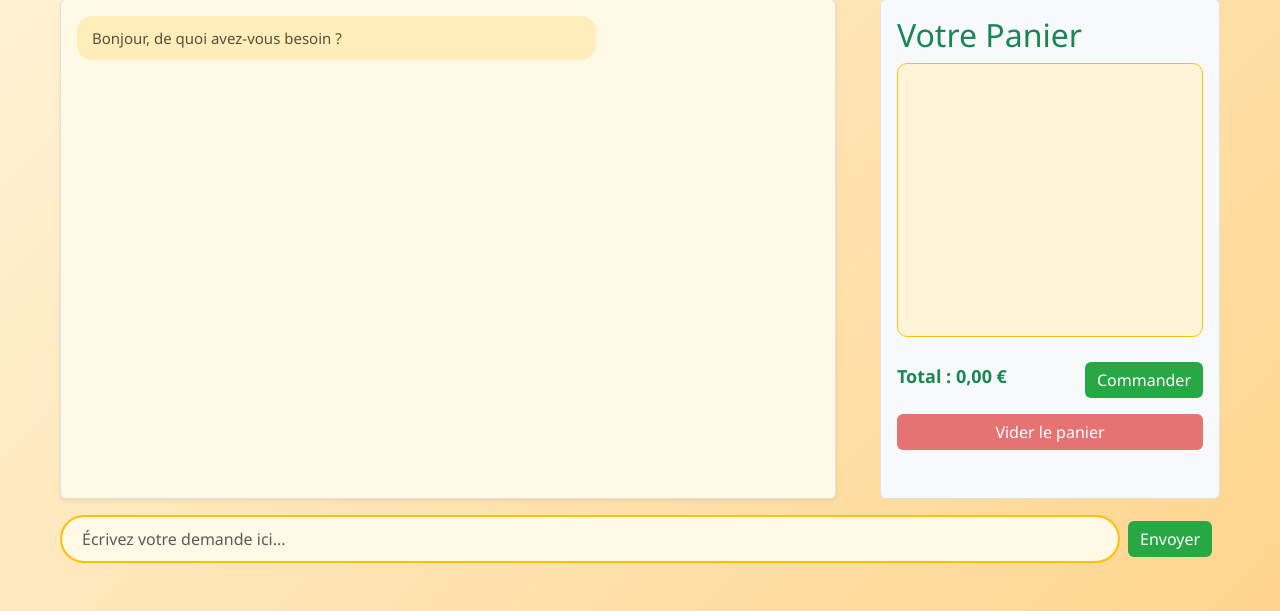
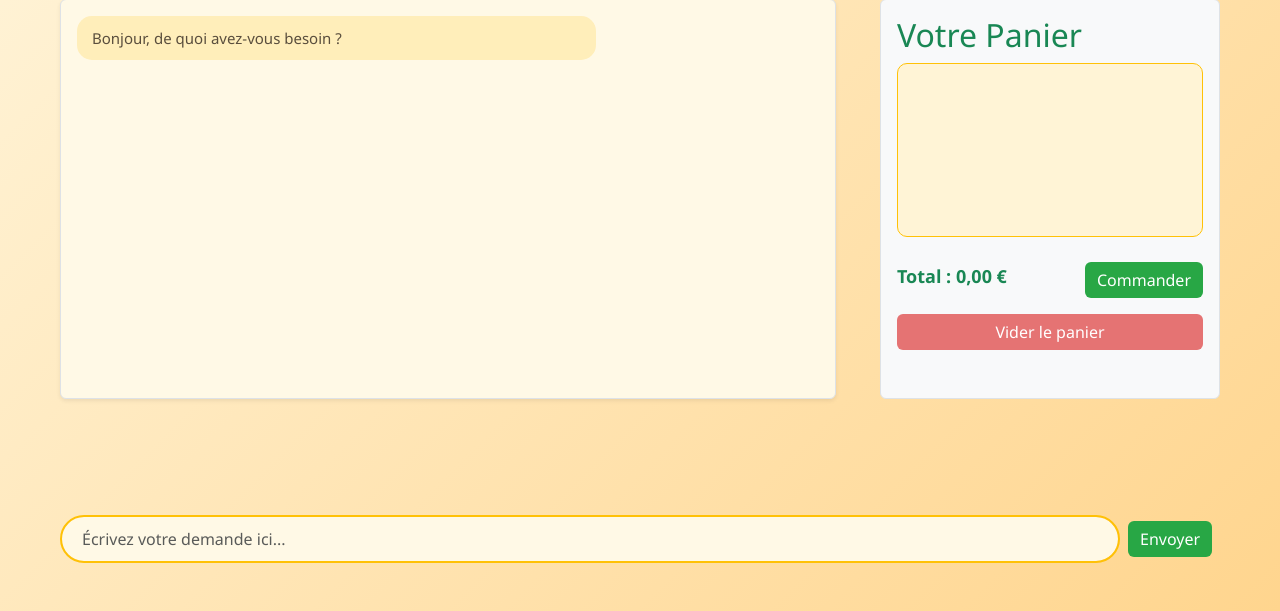
Before and after one commit to Leonelel/Hackaton-X-IA, a Django app: page / in a window 1280 px wide. Shown: the part 320-931 px from the top of the page. Run offline with Django 5.2, Linux system fonts and the light colour scheme; parts of the project's set-up code (start-up, migrations or seed data) failed here and were passed over.

Commit message:
Add files via upload
styles final

```diff
--- a/chat_project/static/styles.css
+++ b/chat_project/static/styles.css
@@ -24,10 +24,20 @@ body {
     padding: 15px;
 }
 
+.mt-1 {
+    margin-top: 0; /* Supprime la marge au-dessus du formulaire */
+    position: relative; /* Position relative au conteneur parent */
+    top: -75px; /* Ajuste la position vers le haut pour coller à la chatbox */
+}
+
+
+
+
+
 /* Chat Display styling */
 .chat-display {
     width: 800px; /* Largeur fixe */
-    height: 500px; /* Hauteur fixe */
+    height: 400px; /* Hauteur fixe */
     overflow-y: auto;
     background-color: #fff9e6; /* Fond jaune très clair */
     border: 2px solid #ffc107; /* Bordure jaune vif */
@@ -141,7 +151,7 @@ button:hover {
 /* Cart Section Styling */
 #cart-section {
     width: 350px; /* Largeur fixe */
-    height: 500px; /* Hauteur fixe */
+    height: 400px; /* Hauteur fixe */
     overflow-y: auto;
     background-color: #fff9e6; /* Fond jaune très clair */
     border: 2px solid #ffc107; /* Bordure jaune vif */
```
